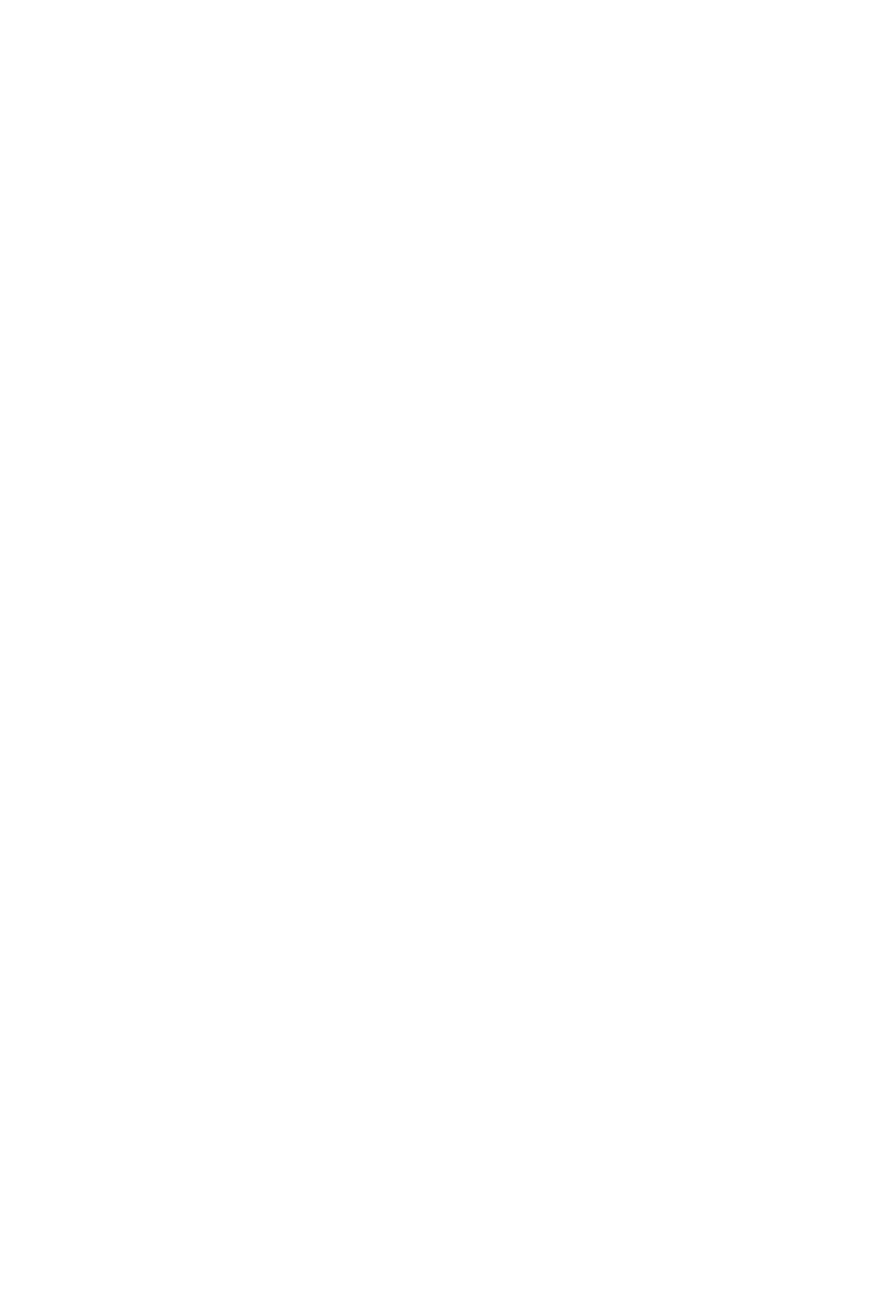
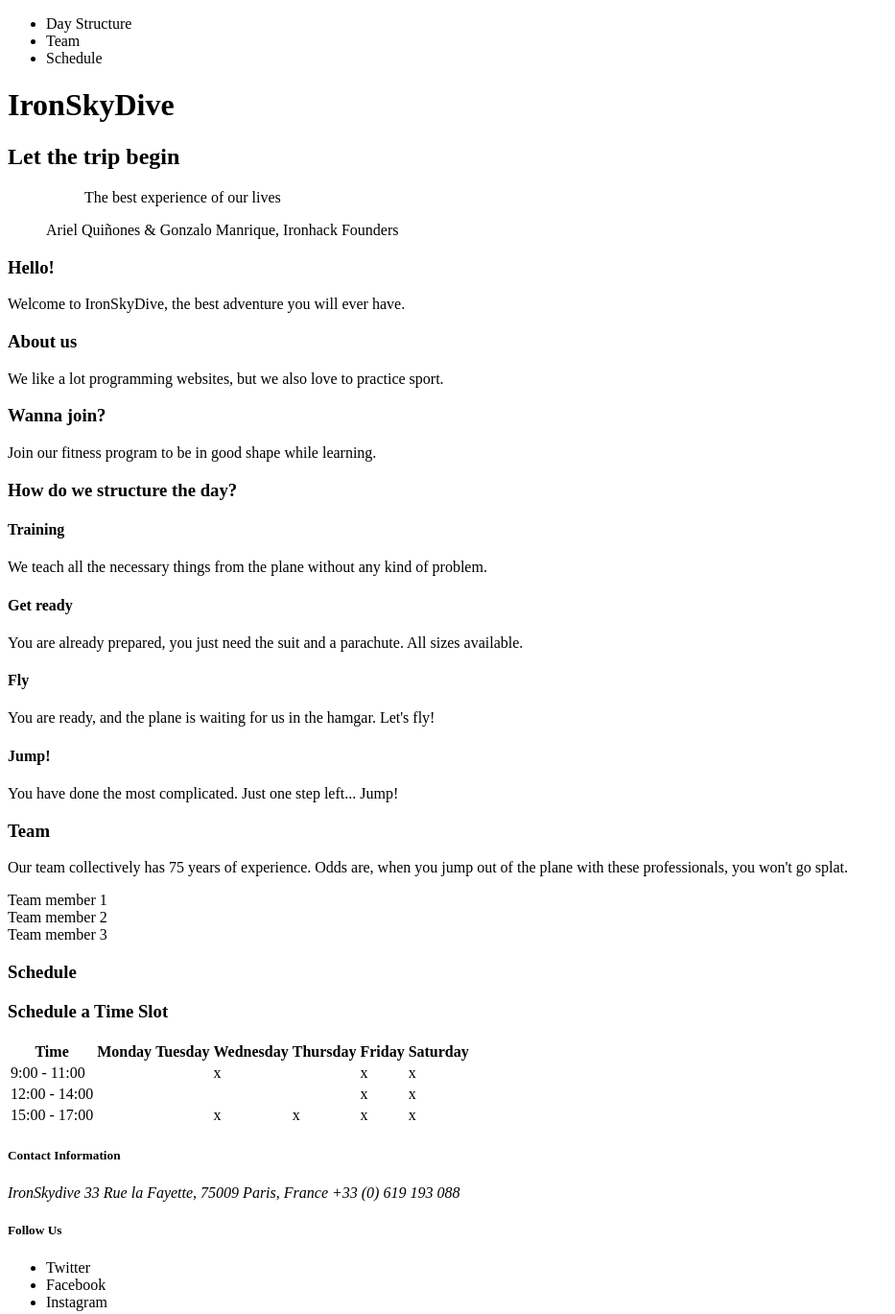
Before and after one commit to Chaudoreille/ironskydive, a plain HTML site: page index.html in a window 1280 px wide. Shown: the whole page at 96% size, without its empty margins (0-933 px from the left). Before the commit the page ends 800 px from the top, so only its background shows below. Drawn offline with Linux system fonts and the light colour scheme.

Commit message:
add block elements to index.html

```diff
--- a/index.html
+++ b/index.html
@@ -7,12 +7,145 @@
     <title>Document</title>
   </head>
   <body>
-    <nav></nav>
-    <header></header>
-    <section></section>
-    <section></section>
-    <section></section>
-    <section></section>
-    <footer></footer>
+    <nav>
+      <ul>
+        <li>Day Structure</li>
+        <li>Team</li>
+        <li>Schedule</li>
+      </ul>
+    </nav>
+    <header>
+      <h1>IronSkyDive</h1>
+      <h2>Let the trip begin</h2>
+      <aside>
+        <figure>
+          <blockquote>The best experience of our lives</blockquote>
+          <figcaption>
+            Ariel Quiñones &amp; Gonzalo Manrique, Ironhack Founders
+          </figcaption>
+        </figure>
+      </aside>
+    </header>
+    <section>
+      <article>
+        <h3>Hello!</h3>
+        <p>Welcome to IronSkyDive, the best adventure you will ever have.</p>
+      </article>
+      <article>
+        <h3>About us</h3>
+        <p>
+          We like a lot programming websites, but we also love to practice
+          sport.
+        </p>
+      </article>
+      <article>
+        <h3>Wanna join?</h3>
+        <p>Join our fitness program to be in good shape while learning.</p>
+      </article>
+    </section>
+    <section>
+      <h3>How do we structure the day?</h3>
+      <div>
+        <article>
+          <h4>Training</h4>
+          <p>
+            We teach all the necessary things from the plane without any kind of
+            problem.
+          </p>
+        </article>
+        <article>
+          <h4>Get ready</h4>
+          <p>
+            You are already prepared, you just need the suit and a parachute.
+            All sizes available.
+          </p>
+        </article>
+        <article>
+          <h4>Fly</h4>
+          <p>
+            You are ready, and the plane is waiting for us in the hamgar. Let's
+            fly!
+          </p>
+        </article>
+        <article>
+          <h4>Jump!</h4>
+          <p>You have done the most complicated. Just one step left... Jump!</p>
+        </article>
+      </div>
+    </section>
+    <section>
+      <h3>Team</h3>
+      <p>
+        Our team collectively has 75 years of experience. Odds are, when you
+        jump out of the plane with these professionals, you won't go splat.
+      </p>
+      <div>
+        <article>Team member 1</article>
+      </div>
+      <div>
+        <article>Team member 2</article>
+      </div>
+      <div>
+        <article>Team member 3</article>
+      </div>
+    </section>
+    <section>
+      <h3>Schedule</h3>
+      <h3>Schedule a Time Slot</h3>
+      <table>
+        <thead>
+          <tr>
+            <th>Time</th>
+            <th>Monday</th>
+            <th>Tuesday</th>
+            <th>Wednesday</th>
+            <th>Thursday</th>
+            <th>Friday</th>
+            <th>Saturday</th>
+          </tr>
+        </thead>
+        <tbody>
+          <tr>
+            <td>9:00 - 11:00</td>
+            <td></td>
+            <td></td>
+            <td>x</td>
+            <td></td>
+            <td>x</td>
+            <td>x</td>
+          </tr>
+          <tr>
+            <td>12:00 - 14:00</td>
+            <td></td>
+            <td></td>
+            <td></td>
+            <td></td>
+            <td>x</td>
+            <td>x</td>
+          </tr>
+          <tr>
+            <td>15:00 - 17:00</td>
+            <td></td>
+            <td></td>
+            <td>x</td>
+            <td>x</td>
+            <td>x</td>
+            <td>x</td>
+          </tr>
+        </tbody>
+      </table>
+    </section>
+    <footer>
+      <h5>Contact Information</h5>
+      <address>
+        IronSkydive 33 Rue la Fayette, 75009 Paris, France +33 (0) 619 193 088
+      </address>
+      <h5>Follow Us</h5>
+      <ul>
+        <li>Twitter</li>
+        <li>Facebook</li>
+        <li>Instagram</li>
+      </ul>
+    </footer>
   </body>
 </html>
```
